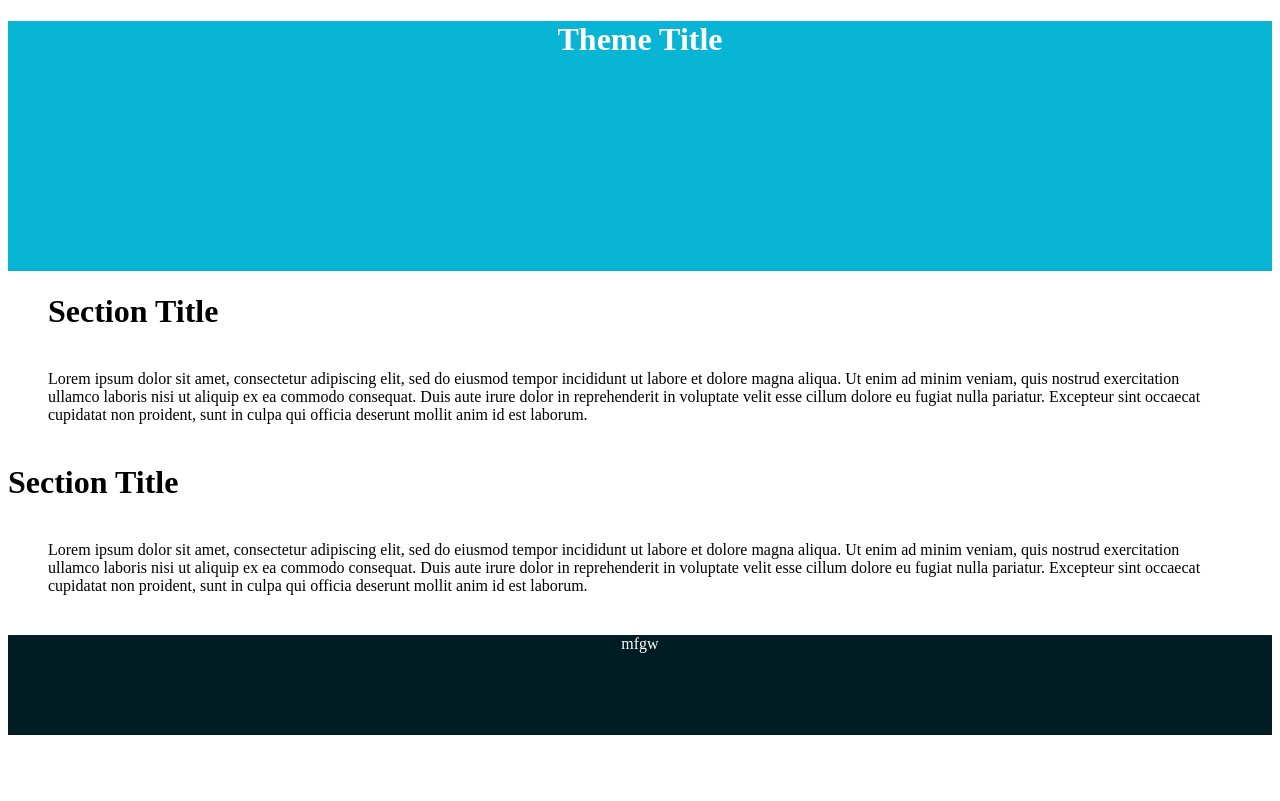
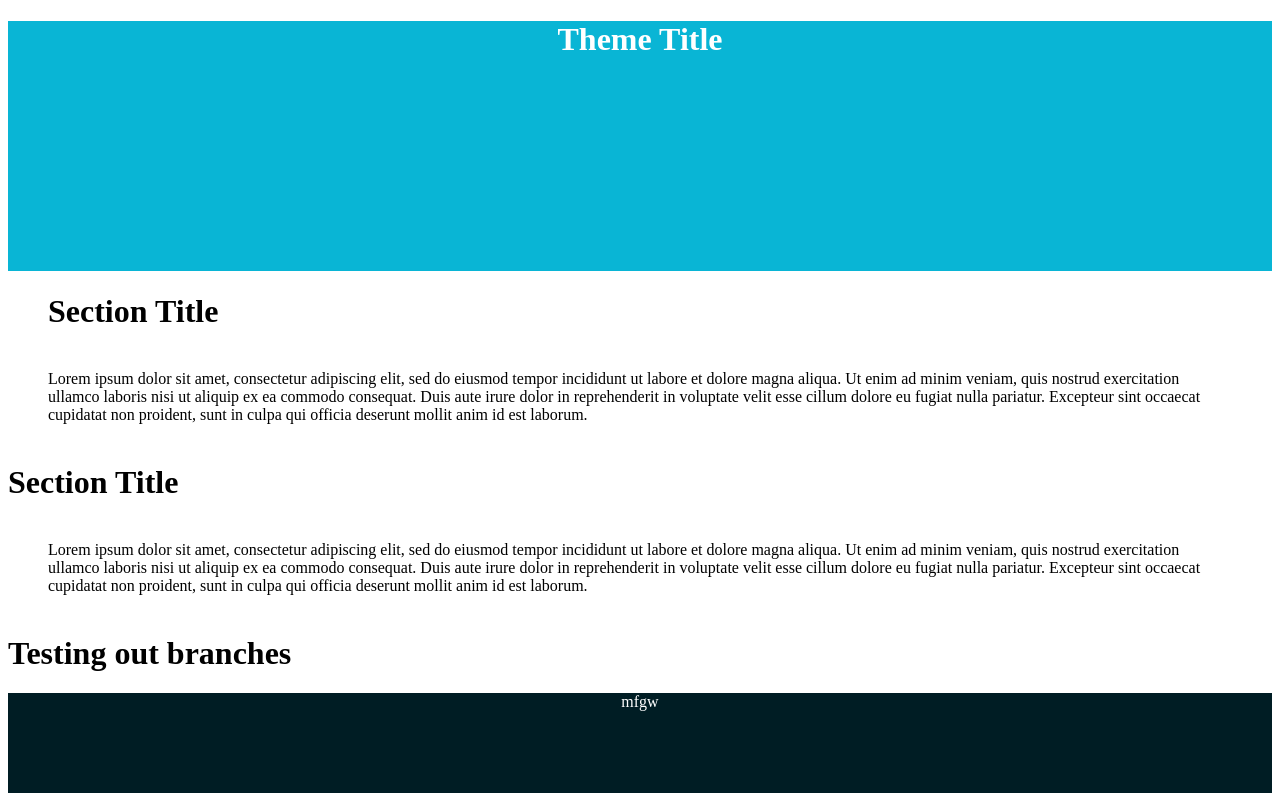
Before and after one commit to jaycord/day-1-take-home, a plain HTML site: page index.html in a window 1280 px wide. Drawn offline with Linux system fonts and the light colour scheme.

Commit message:
added testing

```diff
--- a/index.html
+++ b/index.html
@@ -20,7 +20,7 @@
         <h1 class="text-two">Section Title</h1>
         <p class="paragraph-two">Lorem ipsum dolor sit amet, consectetur adipiscing elit, sed do eiusmod tempor incididunt ut labore et dolore magna aliqua. Ut enim ad minim veniam, quis nostrud exercitation ullamco laboris nisi ut aliquip ex ea commodo consequat. Duis aute irure dolor in reprehenderit in voluptate velit esse cillum dolore eu fugiat nulla pariatur. Excepteur sint occaecat cupidatat non proident, sunt in culpa qui officia deserunt mollit anim id est laborum.</p>
     </div>
-
+<h1>Testing out branches</h1>
    <footer>
        <div>
            <p class="foot">mfgw</p>
```
